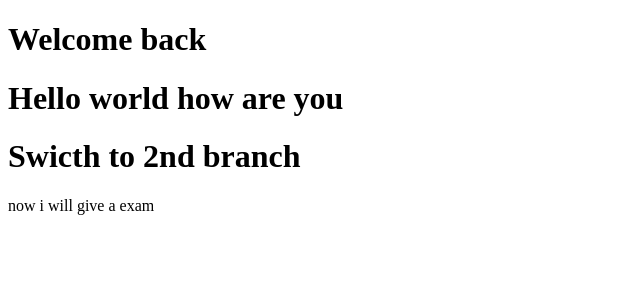
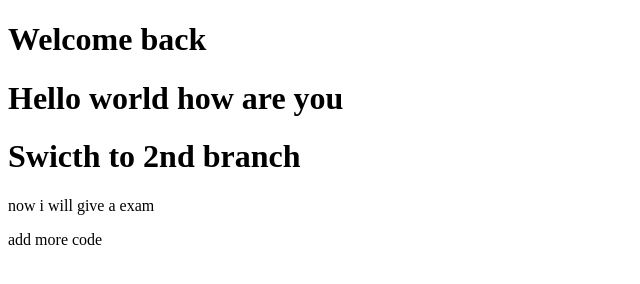
Before and after one commit to imnulhaqueruman/my-first-website, a plain HTML site: page index.html in a window 1280 px wide. Shown: the whole page, without its empty margins (0-640 px from the left). Drawn offline with Linux system fonts and the light colour scheme.

Commit message:
add more code

```diff
--- a/index.html
+++ b/index.html
@@ -10,5 +10,6 @@
     <h1>Hello world how are you </h1>
     <h1> Swicth to 2nd branch </h1>
     <p> now i will give a exam </p>
+    <p> add more code </p>
 </body>
 </html>
```
